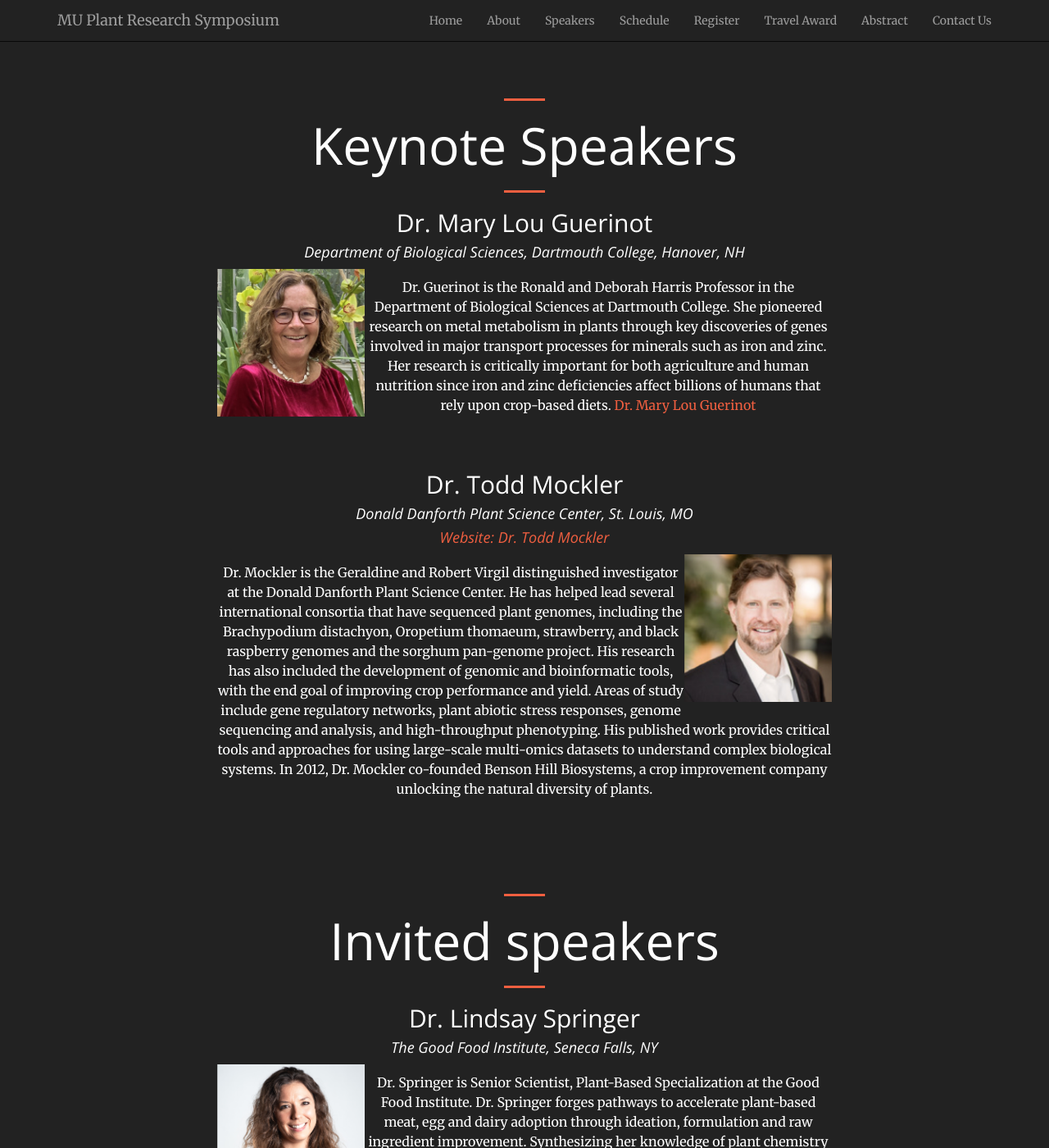
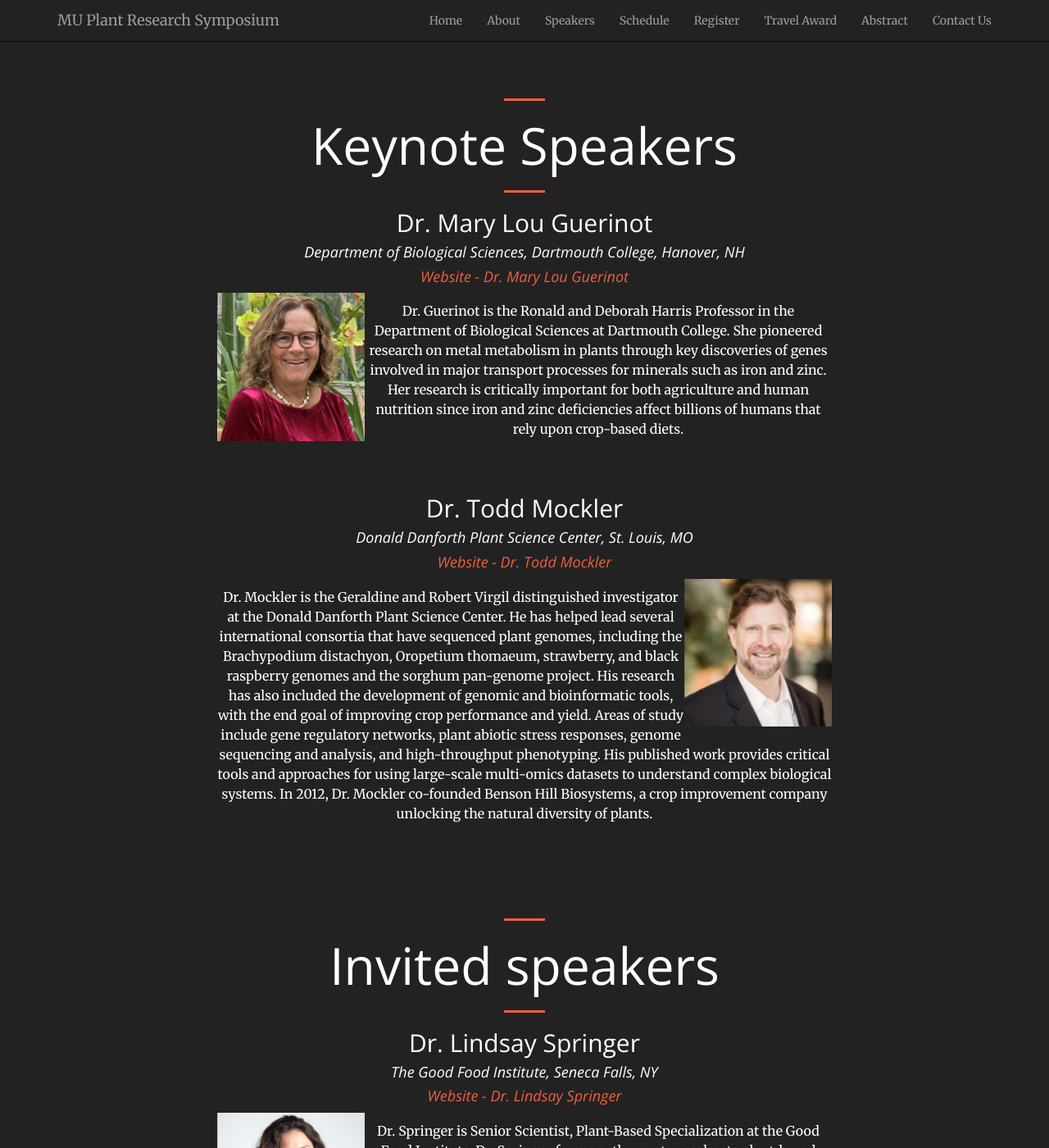
Before and after one commit to mupioneersymposium/mupioneersymposium.github.io, a Jekyll site: the page built from speakers.md, in a window 1280 px wide and 1400 px high. Shown: the whole window at 82% size. Built offline with Jekyll 4.4.1, drawn with Linux system fonts in a browser that asks for light colours; some of the changed text lies outside the part shown.

Commit message:
Update speakers.md

```diff
--- a/speakers.md
+++ b/speakers.md
@@ -6,16 +6,16 @@ layout: regular
 # Keynote Speakers
 <hr style="clear: both;" />
 ## Dr. Mary Lou Guerinot <br/>
-#### *Department of Biological Sciences, Dartmouth College, Hanover, NH*
+#### *Department of Biological Sciences, Dartmouth College, Hanover, NH* <br/>
+#### <a href="https://biology.dartmouth.edu/people/mary-lou-guerinot" target="_blank"> *Website - Dr. Mary Lou Guerinot* </a>
 <img src="/img/2020Guerinot.png" alt="Dr. Mary Lou Guerinot Photo" width="180px" style="float: left" />
 
 Dr. Guerinot is the Ronald and Deborah Harris Professor in the Department of Biological Sciences at Dartmouth College. She pioneered research on metal metabolism in plants through key discoveries of genes involved in major transport processes for minerals such as iron and zinc. Her research is critically important for both agriculture and human nutrition since iron and zinc deficiencies affect billions of humans that rely upon crop-based diets.
-<a href="https://biology.dartmouth.edu/people/mary-lou-guerinot" target="_blank"> Dr. Mary Lou Guerinot </a>
 <br/><br/><br/>
 
 ## Dr. Todd Mockler <br/>
 #### *Donald Danforth Plant Science Center, St. Louis, MO* <br/>
-#### <a href="https://www.danforthcenter.org/scientists-research/principal-investigators/todd-mockler" target="_blank"> *Website: Dr. Todd Mockler* </a>
+#### <a href="https://www.danforthcenter.org/scientists-research/principal-investigators/todd-mockler" target="_blank"> *Website - Dr. Todd Mockler* </a>
 <img src="/img/2020Mockler.png" alt="Dr. Todd C. Mockler Photo" width="180px" style="float: right" />
 
 Dr. Mockler is the Geraldine and Robert Virgil distinguished investigator at the Donald Danforth Plant Science Center. He has helped lead several international consortia that have sequenced plant genomes, including the Brachypodium distachyon, Oropetium thomaeum, strawberry, and black raspberry genomes and the sorghum pan-genome project. His research has also included the development of genomic and bioinformatic tools, with the end goal of improving crop performance and yield. Areas of study include gene regulatory networks, plant abiotic stress responses, genome sequencing and analysis, and high-throughput phenotyping. His published work provides critical tools and approaches for using large-scale multi-omics datasets to understand complex biological systems. In 2012, Dr. Mockler co-founded Benson Hill Biosystems, a crop improvement company unlocking the natural diversity of plants.
@@ -26,19 +26,19 @@ Dr. Mockler is the Geraldine and Robert Virgil distinguished investigator at the
 # Invited speakers
 <hr style="clear: both;" />
 ## Dr. Lindsay Springer <br/>
-#### *The Good Food Institute, Seneca Falls, NY*
+#### *The Good Food Institute, Seneca Falls, NY* <br/>
+#### <a href="https://www.gfi.org/our-team" target="_blank"> *Website - Dr. Lindsay Springer* </a>
 <img src="/img/2020Springer.png" alt="Dr. Lindsay Springer Photo"  width="180px" style="float: left" />
 
 Dr. Springer is Senior Scientist, Plant-Based Specialization at the Good Food Institute. Dr. Springer forges pathways to accelerate plant-based meat, egg and dairy adoption through ideation, formulation and raw ingredient improvement. Synthesizing her knowledge of plant chemistry and food science, she is driven to see new technologies invoke food system changes from the field to the lab to the marketplace.
-<a href="https://www.gfi.org/our-team" target="_blank"> Dr. Lindsay Springer </a>
 <br/><br/><br/>
 
 ## Dr. Nonoy Bandillo <br/>
-#### *Department of Plant Sciences, North Dakota State University, Fargo, ND*
+#### *Department of Plant Sciences, North Dakota State University, Fargo, ND* <br/>
+#### <a href="https://www.ag.ndsu.edu/plantsciences/people/faculty/bandillo" target="_blank"> *Website - Dr. Nonoy Bandillo* </a>
 <img src="/img/2020Bandillo.png" alt="Dr. Nonoy Bandillo Photo" width="180px" style="float: right" />
 
 Dr. Bandillo is an assistant professor in the Department of Plant Sciences at North Dakota State University (NDSU). He directs the pulse crops breeding and genetics program (https://pulsecropsbreeding.weebly.com/) for the NDSU, which releases new cultivars of pea, chickpea and lentil for the Northern Great Plains region. Specific goal of the program is to develop early maturing high-yielding cultivars and germplasm with improved disease resistance, excellent agronomic performance, and superior quality attributes best suited for landscapes (soils and topography), climate, markets, and value-added potential for the Northern Great Plains region. Current research interests include development and evaluation of advanced breeding tools and emerging technologies, including genomic selection and high-throughput phenotyping, for increasing genetic gain in pulse crops. Bandillo teaches graduate courses on topics in plant breeding and quantitative genetics.
-<a href="https://www.ag.ndsu.edu/plantsciences/people/faculty/bandillo" target="_blank"> Dr. Nonoy Bandillo </a>
 <br/><br/><br/>
 
 ## A Corteva speaker <br/>
```
